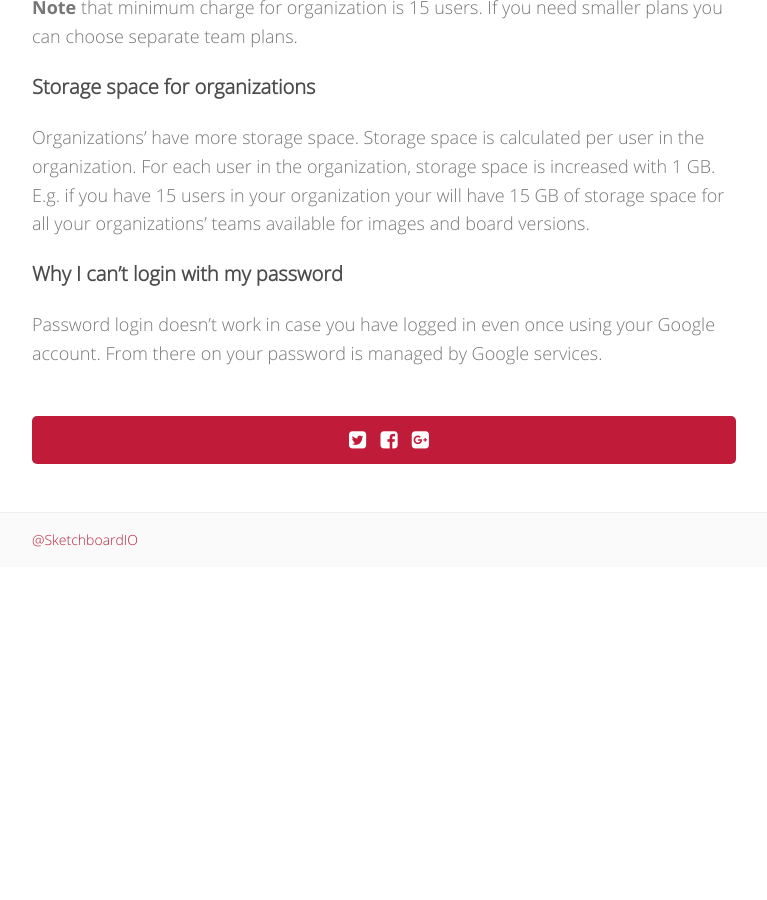
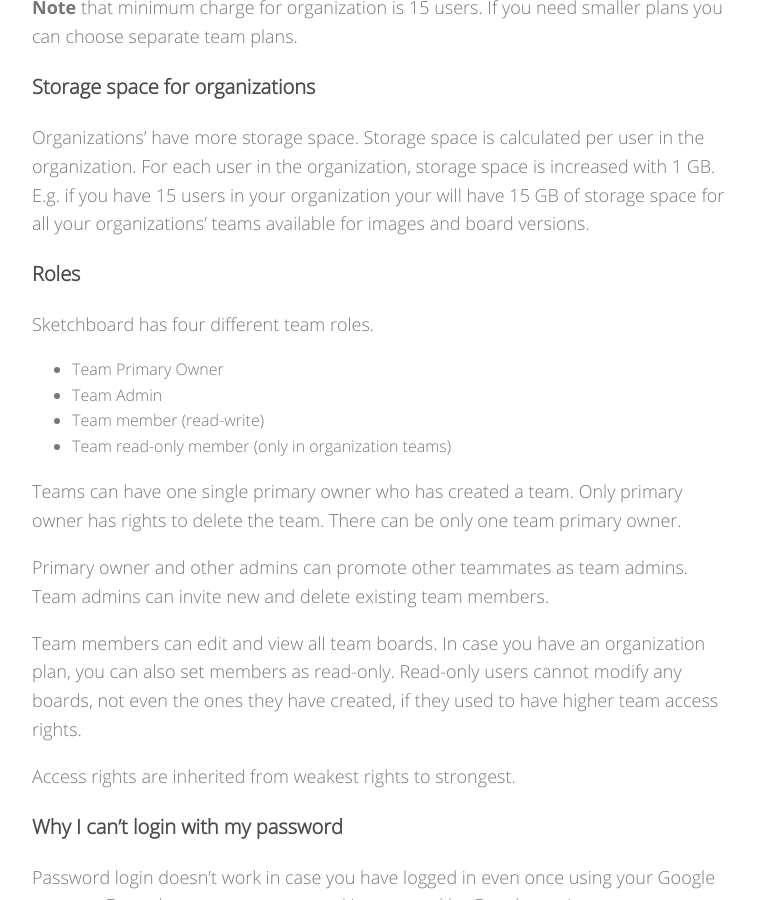
Before and after one commit to sketchboard/blog, a Jekyll site: the page built from help/_posts/2015-04-30-faq.md, in a window 1280 px wide and 900 px high, scrolled down 2587 px. Shown: the whole window, without its empty margins (256-1023 px from the left). Built offline with Jekyll 4.4.1, drawn with Linux system fonts in a browser that asks for light colours; nearby versions of some CDN libraries; Markdown is read by kramdown in place of the engine named in the settings; comment, search, counter and statistics services are not loaded; before the commit the page ends 3154 px from its top, so only the background shows below that.

Commit message:
team roles

```diff
--- a/help/_posts/2015-04-30-faq.md
+++ b/help/_posts/2015-04-30-faq.md
@@ -75,6 +75,25 @@
 organization your will have 15 GB of storage space for all your organizations' teams available
 for images and board versions.
 
+<h3 id='roles'>Roles</h3>
+
+Sketchboard has four different team roles.
+
+- Team Primary Owner
+- Team Admin
+- Team member (read-write)
+- Team read-only member (only in organization teams)
+
+Teams can have one single primary owner who has created a team.
+Only primary owner has rights to delete the team. There can be only one team primary owner.
+
+Primary owner and other admins can promote other teammates as team admins. Team admins can invite new and delete existing team members.
+
+Team members can edit and view all team boards. In case you have an organization plan, you can also set members as read-only. Read-only users cannot modify any boards, not even the ones they have created, if they used to have higher team access rights.
+
+Access rights are inherited from weakest rights to strongest.
+
+
 ### Why I can't login with my password
 
 Password login doesn't work in case you have logged in even once using your Google account. From there on your password is managed by Google services.
```
